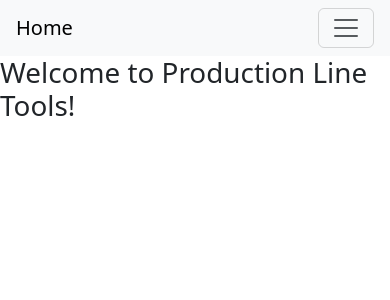
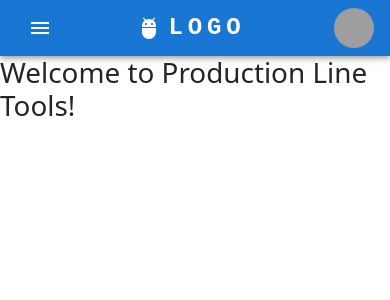
Before and after one commit to hamza14102/ideal-production-line, a React (Create React App) app: page / in a window 390 px wide. Shown: the top 300 px of the page. Built offline with nearby package versions, Linux system fonts and the light colour scheme; grey boxes are pictures that could not be loaded.

Commit message:
added responsive navbar

```diff
--- a/src/App.js
+++ b/src/App.js
@@ -2,14 +2,16 @@
 import Home from './componenets/Home';
 import P1 from './componenets/P1';
 import P2 from './componenets/P2';
-import Navigation from './componenets/Navigation';
+// import Navigation from './componenets/Navigation';
 import SupervisorSearch from './componenets/SupervisorSearch';
+import ResponsiveAppBar from './componenets/ResponsiveNavbar';
 
 function App() {
 	return (
 		<div className="App">
 			<Router basename={process.env.PUBLIC_URL}>
-				<Navigation />
+				<ResponsiveAppBar />
+				{/* <Navigation /> */}
 				<Routes>
 					<Route path="/" element={<Home />} />
 					<Route path="/P1" element={<P1 />} />
--- /dev/null
+++ b/src/componenets/ResponsiveNavbar.js
@@ -0,0 +1,162 @@
+import * as React from 'react';
+import AppBar from '@mui/material/AppBar';
+import Box from '@mui/material/Box';
+import Toolbar from '@mui/material/Toolbar';
+import IconButton from '@mui/material/IconButton';
+import Typography from '@mui/material/Typography';
+import Menu from '@mui/material/Menu';
+import MenuIcon from '@mui/icons-material/Menu';
+import Container from '@mui/material/Container';
+import Avatar from '@mui/material/Avatar';
+import Button from '@mui/material/Button';
+import Tooltip from '@mui/material/Tooltip';
+import MenuItem from '@mui/material/MenuItem';
+import AdbIcon from '@mui/icons-material/Adb';
+
+const pages = ['Products', 'Pricing', 'Blog'];
+const settings = ['Profile', 'Account', 'Dashboard', 'Logout'];
+
+function ResponsiveAppBar() {
+    const [anchorElNav, setAnchorElNav] = React.useState(null);
+    const [anchorElUser, setAnchorElUser] = React.useState(null);
+
+    const handleOpenNavMenu = (event) => {
+        setAnchorElNav(event.currentTarget);
+    };
+    const handleOpenUserMenu = (event) => {
+        setAnchorElUser(event.currentTarget);
+    };
+
+    const handleCloseNavMenu = () => {
+        setAnchorElNav(null);
+    };
+
+    const handleCloseUserMenu = () => {
+        setAnchorElUser(null);
+    };
+
+    return (
+        <AppBar position="static">
+            <Container maxWidth="xl">
+                <Toolbar disableGutters>
+                    <AdbIcon sx={{ display: { xs: 'none', md: 'flex' }, mr: 1 }} />
+                    <Typography
+                        variant="h6"
+                        noWrap
+                        component="a"
+                        href="/ideal-production-line"
+                        sx={{
+                            mr: 2,
+                            display: { xs: 'none', md: 'flex' },
+                            fontFamily: 'monospace',
+                            fontWeight: 700,
+                            letterSpacing: '.3rem',
+                            color: 'inherit',
+                            textDecoration: 'none',
+                        }}
+                    >
+                        LOGO
+                    </Typography>
+
+                    <Box sx={{ flexGrow: 1, display: { xs: 'flex', md: 'none' } }}>
+                        <IconButton
+                            size="large"
+                            aria-label="account of current user"
+                            aria-controls="menu-appbar"
+                            aria-haspopup="true"
+                            onClick={handleOpenNavMenu}
+                            color="inherit"
+                        >
+                            <MenuIcon />
+                        </IconButton>
+                        <Menu
+                            id="menu-appbar"
+                            anchorEl={anchorElNav}
+                            anchorOrigin={{
+                                vertical: 'bottom',
+                                horizontal: 'left',
+                            }}
+                            keepMounted
+                            transformOrigin={{
+                                vertical: 'top',
+                                horizontal: 'left',
+                            }}
+                            open={Boolean(anchorElNav)}
+                            onClose={handleCloseNavMenu}
+                            sx={{
+                                display: { xs: 'block', md: 'none' },
+                            }}
+                        >
+                            {pages.map((page) => (
+                                <MenuItem key={page} onClick={handleCloseNavMenu}>
+                                    <Typography textAlign="center">{page}</Typography>
+                                </MenuItem>
+                            ))}
+                        </Menu>
+                    </Box>
+                    <AdbIcon sx={{ display: { xs: 'flex', md: 'none' }, mr: 1 }} />
+                    <Typography
+                        variant="h5"
+                        noWrap
+                        component="a"
+                        href="/ideal-production-line"
+                        sx={{
+                            mr: 2,
+                            display: { xs: 'flex', md: 'none' },
+                            flexGrow: 1,
+                            fontFamily: 'monospace',
+                            fontWeight: 700,
+                            letterSpacing: '.3rem',
+                            color: 'inherit',
+                            textDecoration: 'none',
+                        }}
+                    >
+                        LOGO
+                    </Typography>
+                    <Box sx={{ flexGrow: 1, display: { xs: 'none', md: 'flex' } }}>
+                        {pages.map((page) => (
+                            <Button
+                                key={page}
+                                onClick={handleCloseNavMenu}
+                                sx={{ my: 2, color: 'white', display: 'block' }}
+                            >
+                                {page}
+                            </Button>
+                        ))}
+                    </Box>
+
+                    <Box sx={{ flexGrow: 0 }}>
+                        <Tooltip title="Open settings">
+                            <IconButton onClick={handleOpenUserMenu} sx={{ p: 0 }}>
+                                <Avatar alt="Remy Sharp" src="/static/images/avatar/2.jpg" />
+                            </IconButton>
+                        </Tooltip>
+                        <Menu
+                            sx={{ mt: '45px' }}
+                            id="menu-appbar"
+                            anchorEl={anchorElUser}
+                            anchorOrigin={{
+                                vertical: 'top',
+                                horizontal: 'right',
+                            }}
+                            keepMounted
+                            transformOrigin={{
+                                vertical: 'top',
+                                horizontal: 'right',
+                            }}
+                            open={Boolean(anchorElUser)}
+                            onClose={handleCloseUserMenu}
+                        >
+                            {settings.map((setting) => (
+                                <MenuItem key={setting} onClick={handleCloseUserMenu}>
+                                    <Typography textAlign="center">{setting}</Typography>
+                                </MenuItem>
+                            ))}
+                        </Menu>
+                    </Box>
+                </Toolbar>
+            </Container>
+        </AppBar>
+    );
+}
+export default ResponsiveAppBar;
```
